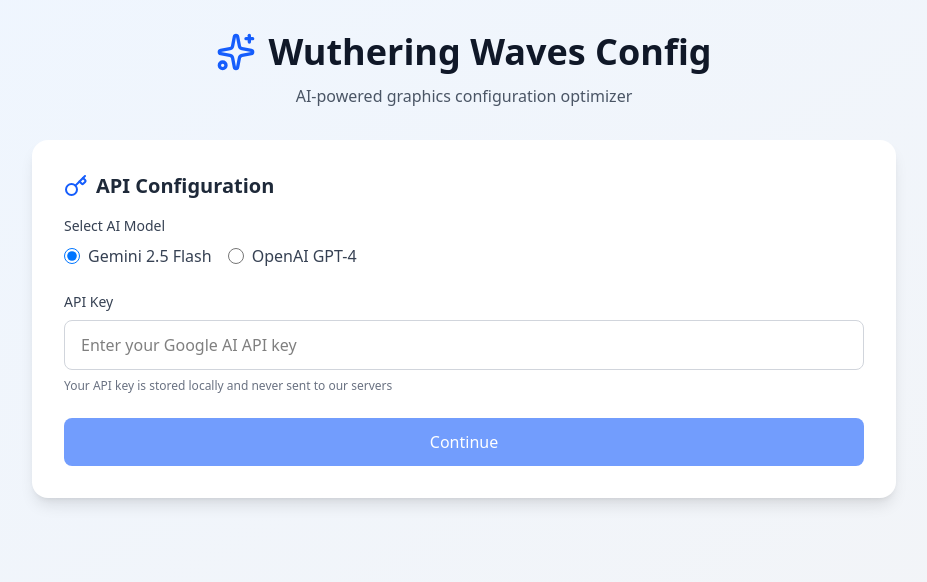
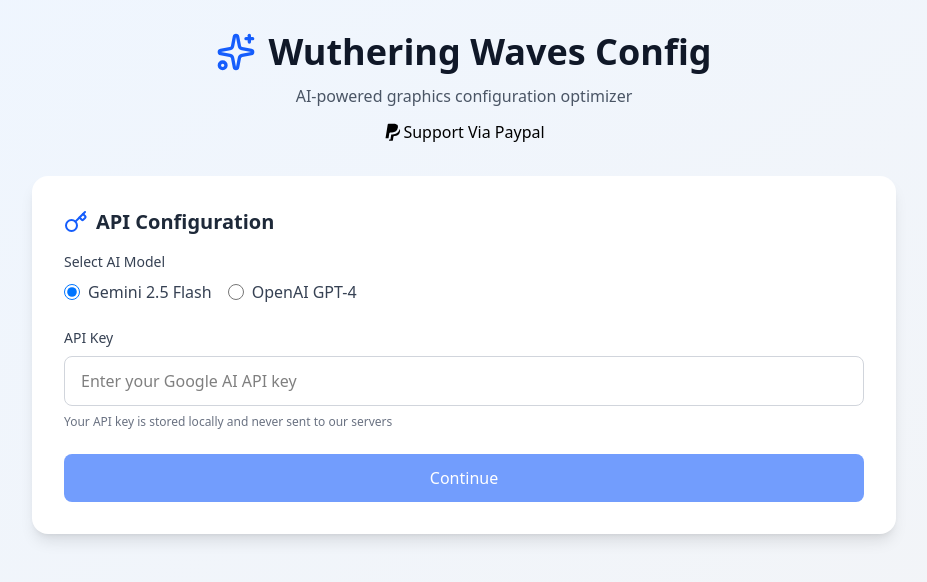
Before and after one commit to Id-Yuu/wuwa-config-ai, a React (Vite) app: page / in a window 1280 px wide. Shown: the top 582 px of the page, without its empty margins (176-1103 px from the left). Built offline with nearby package versions, Linux system fonts and the light colour scheme.

Commit message:
Add support link to App component

```diff
--- a/src/App.tsx
+++ b/src/App.tsx
@@ -29,6 +29,12 @@
             <h1 className="text-4xl font-bold text-gray-900">Wuthering Waves Config</h1>
           </div>
           <p className="text-gray-600">AI-powered graphics configuration optimizer</p>
+          <a href="https://www.paypal.com/paypalme/arleth98" target="_blank" class="flex items-center justify-center mt-3" title="Support via PayPal">
+            <svg xmlns="http://www.w3.org/2000/svg" width="20" height="20" viewBox="0 0 24 24" fill="currentColor">
+              <path d="M20.067 8.478c.492.88.556 2.014.3 3.327-.74 3.806-3.276 5.12-6.514 5.12h-.5a.805.805 0 0 0-.794.68l-.04.22-.63 3.993-.028.15a.805.805 0 0 1-.794.679H7.72a.483.483 0 0 1-.477-.558L7.418 21h1.518l.95-6.02h1.385c4.678 0 7.75-2.203 8.796-6.502zm-2.96-5.09c.762.868.983 1.81.752 3.285-.019.123-.04.24-.062.36-.735 3.773-3.089 5.446-6.956 5.446H8.957c-.63 0-1.174.414-1.354 1.002l-.014-.002-.93 5.894H3.121a.051.051 0 0 1-.05-.06l2.598-16.459A.95.95 0 0 1 6.607 2h5.976c2.013 0 3.38.405 4.524 1.388z"></path>
+            </svg>
+            Support Via Paypal
+          </a>
         </div>
 
         {!isConfigured ? (
```
